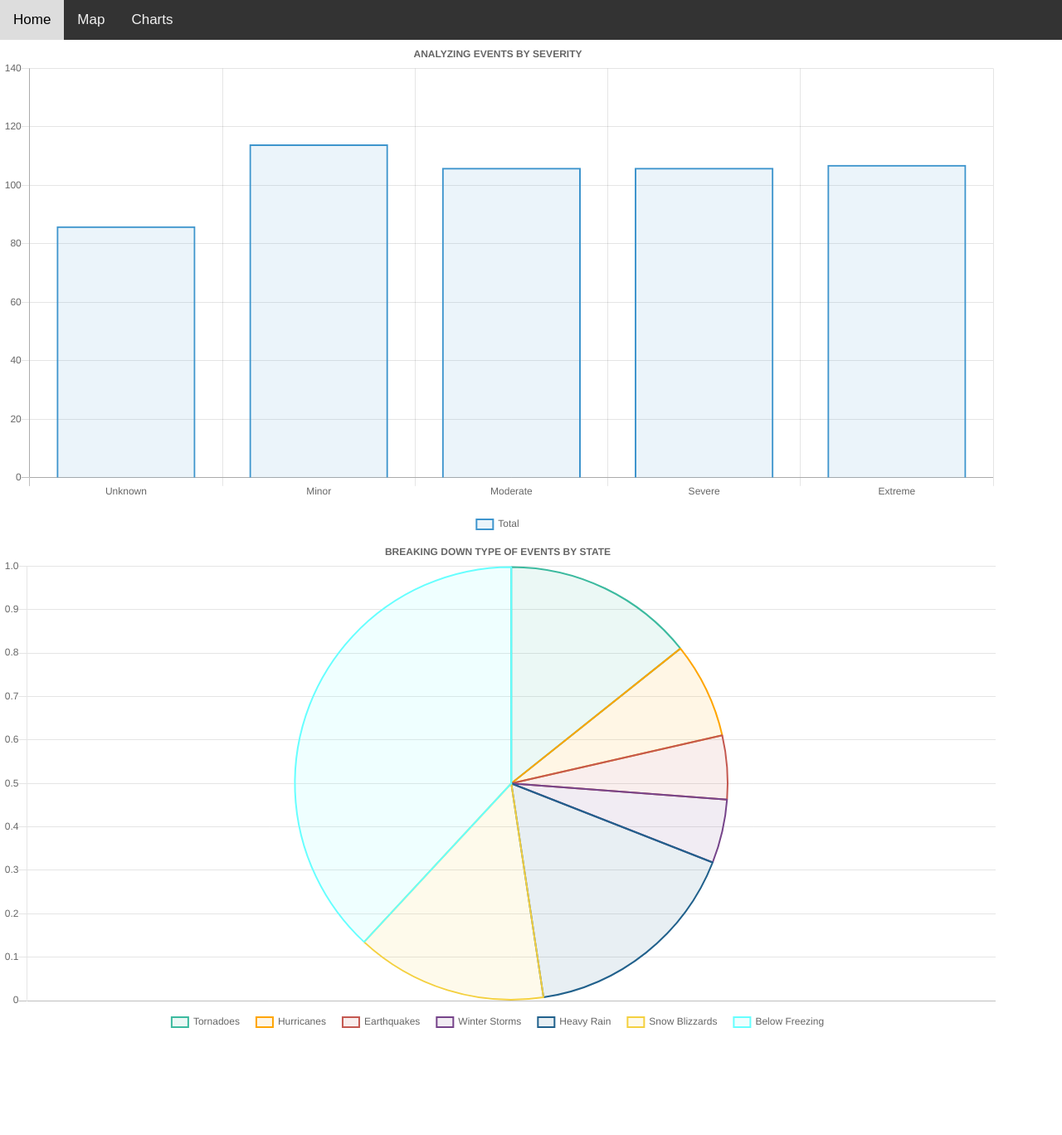
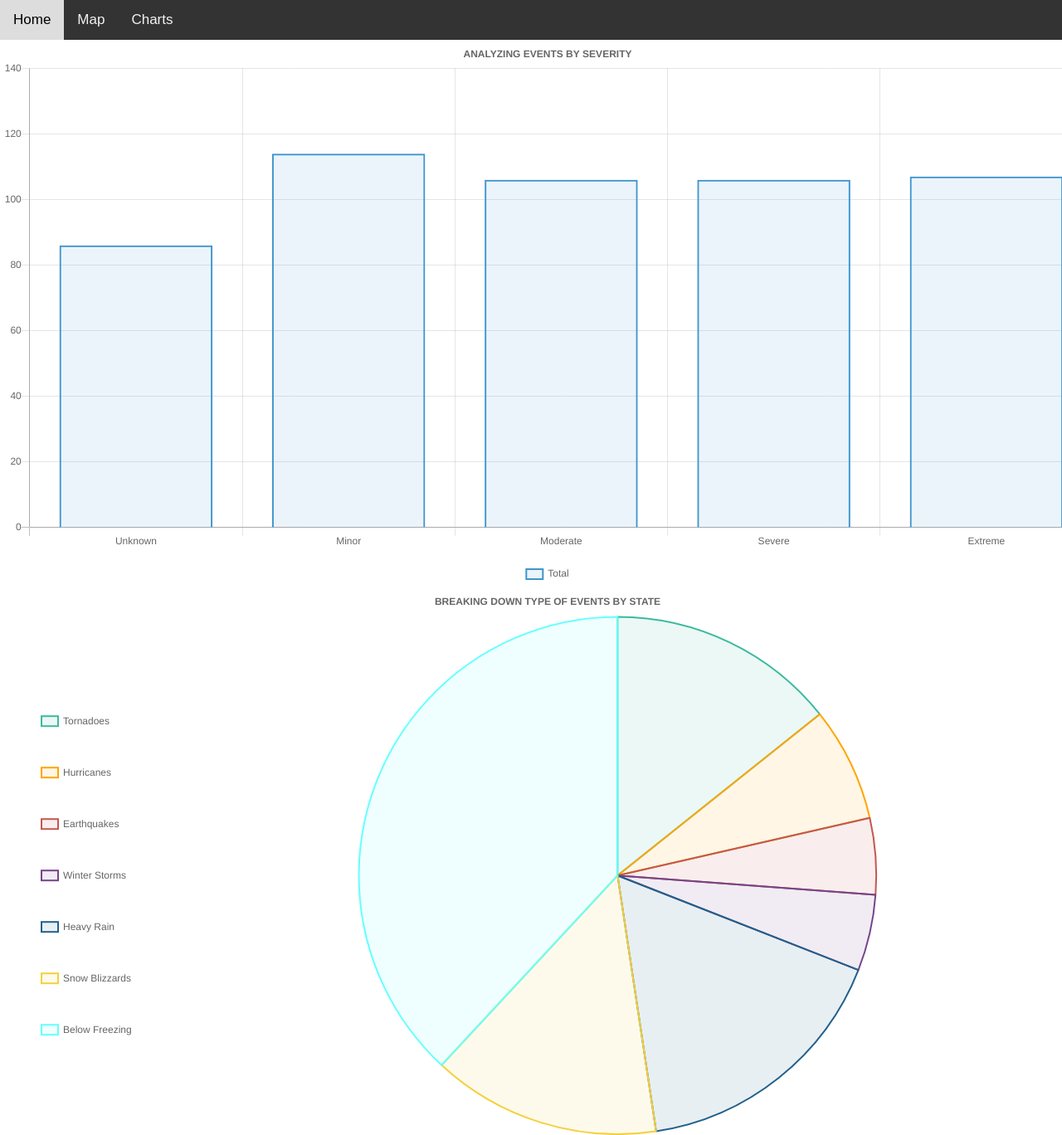
Before and after one commit to Loudju/Project_3, a Flask app: page /charts in a window 1280 px wide. Shown: the whole page at 83% size. Before the commit the page ends 1239 px from the top, so only its background shows below. Run offline with Flask 2, Linux system fonts and the light colour scheme; parts of the project's set-up code (start-up, migrations or seed data) failed here and were passed over.

Commit message:
updating pie chart visualization

```diff
--- a/templates/charts.html
+++ b/templates/charts.html
@@ -49,7 +49,7 @@ body {
     <title>Chart.js Bar Chart</title>
     <style type="text/css">
         .chartBox {
-            width: 1200px;
+            width: 1320px;
 
         }
     </style>
@@ -138,19 +138,12 @@ body {
               text: "BREAKING DOWN TYPE OF EVENTS BY STATE"
             },
             legend: {
-              position: 'bottom',
+              position: 'left',
               labels: {
                 boxWidth:20,
-                padding:20
-              }
+                padding:50
+              },
             },
-            scales: {
-              yAxes: [{
-                ticks: {
-                  beginAtZero: true
-                }
-              }]
-            }
           }
         });
 
```
